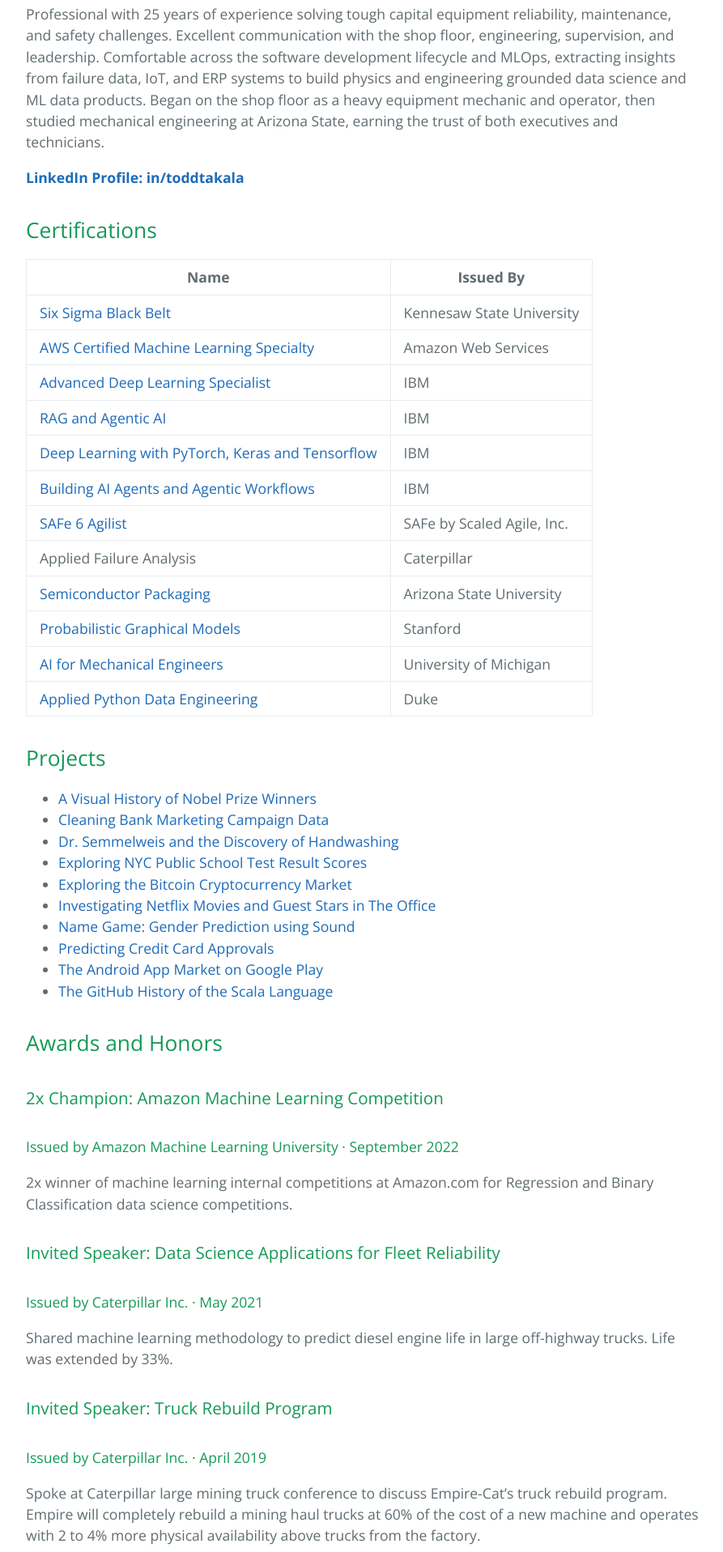
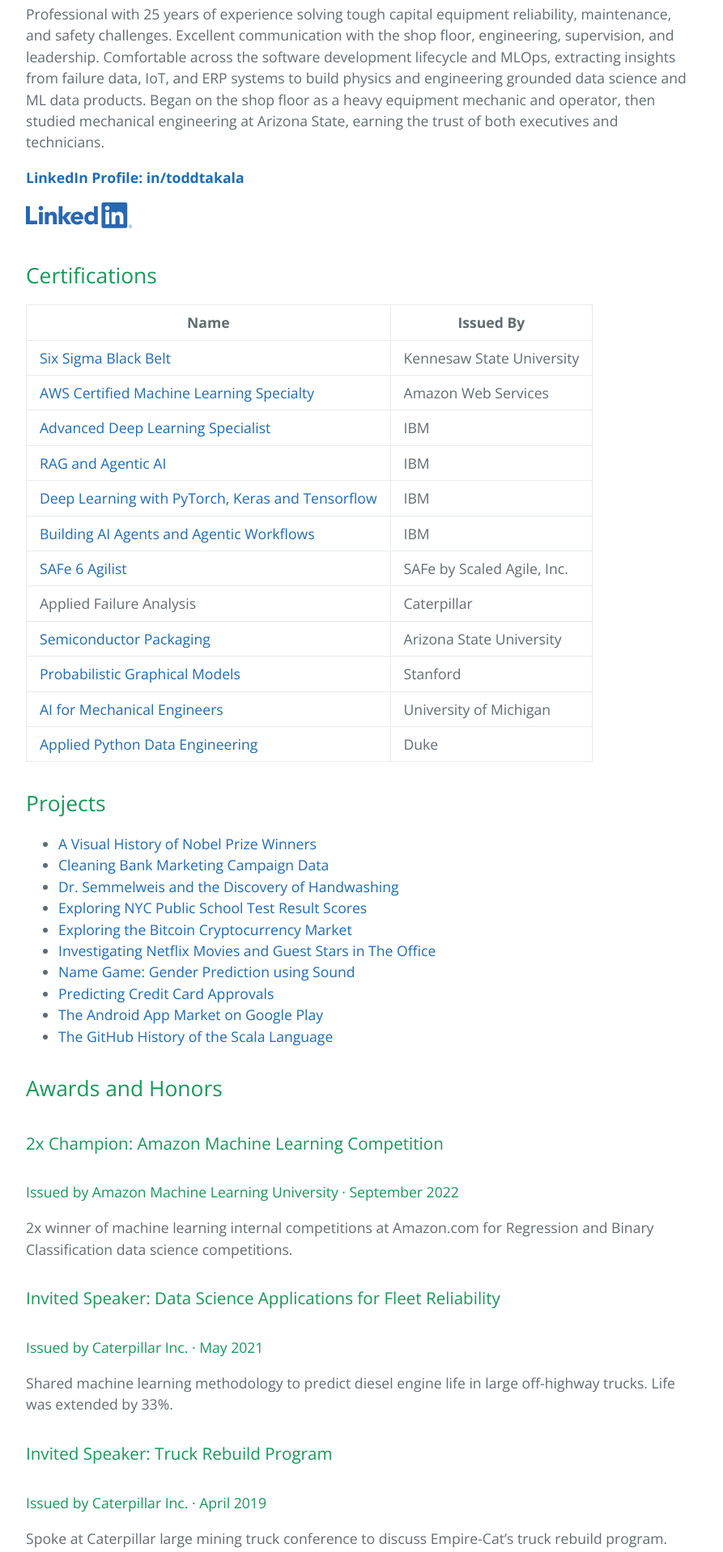
Before and after one commit to forloop11/portfolio, a Jekyll site: the page built from index.md, in a window 1280 px wide. Shown: the part 481-2398 px from the top of the page at 81% size, without its empty margins (192-1085 px from the left). Built offline with Jekyll 4.4.1, drawn with Linux system fonts in a browser that asks for light colours; our own code applies the rules of GitHub Pages for plain Markdown files.

Commit message:
added logo

```diff
--- a/index.md
+++ b/index.md
@@ -7,6 +7,9 @@
 Professional with 25 years of experience solving tough capital equipment reliability, maintenance, and safety challenges. Excellent communication with the shop floor, engineering, supervision, and leadership. Comfortable across the software development lifecycle and MLOps, extracting insights from failure data, IoT, and ERP systems to build physics and engineering grounded data science and ML data products. Began on the shop floor as a heavy equipment mechanic and operator, then studied mechanical engineering at Arizona State, earning the trust of both executives and technicians.
 
 [**LinkedIn Profile: in/toddtakala**](https://www.linkedin.com/in/toddtakala)
+
+![](images/LI-Logo.png)
+
 
 ## Certifications
 
```
Also changed, not shown: images/LI-Logo.png (added), images/avatar.jpg (added), 1 other file.
